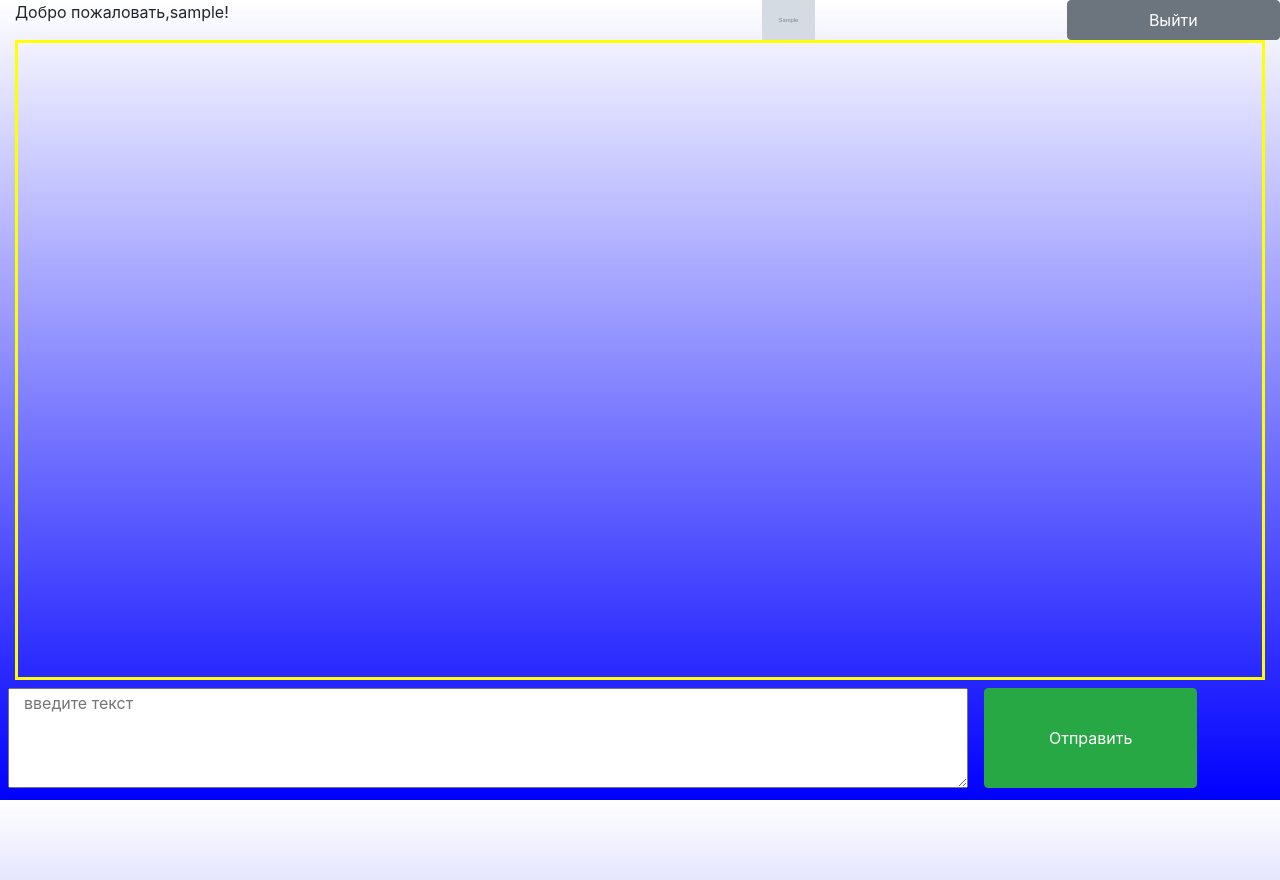
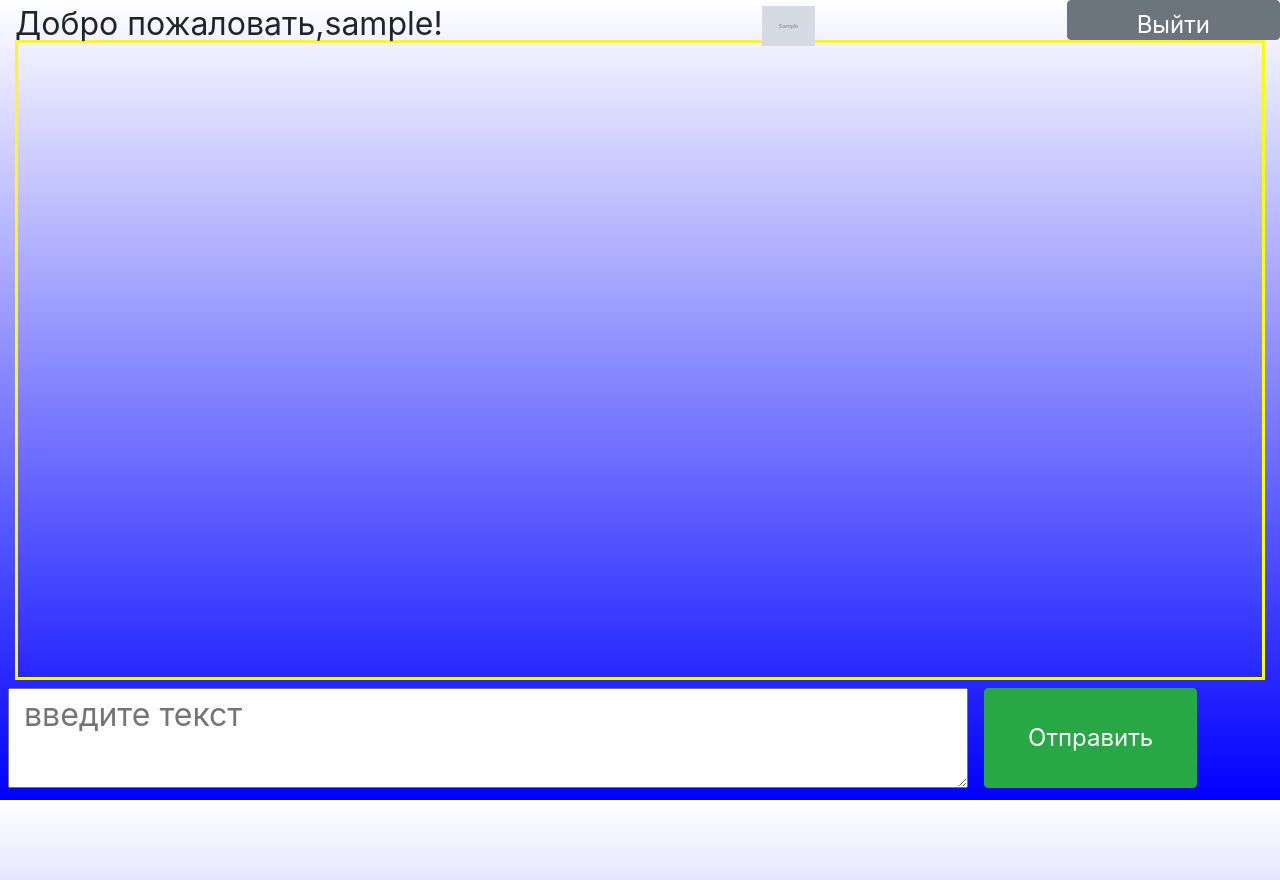
Before and after one commit to vutmu/webchat_local, a Flask app: page /base in a window 1280 px wide. Run offline with Flask 2, Linux system fonts and the light colour scheme; the visitor is signed in with stand-in values (Sample User, id 1); grey boxes marked "Sample" are stand-in pictures; a database or web service that is not in the repository returns one stand-in record (values such as "Sample title"); some libraries are stand-ins or nearby versions.

Commit message:
css edit

```diff
--- a/app/static/styles/base.css
+++ b/app/static/styles/base.css
@@ -5,6 +5,7 @@
     padding: 5px 20px 5px 5px;
     border: solid 1px #a51616;
     float: left;
+    min-height: 25%;
 }
 
 .messblock > * {
@@ -30,4 +31,13 @@
 }
 .x1 {
     height: 5%;
+    font-size: 2rem;
+
 }
+.x3 {
+    font-size: 2rem;
+
+}
+.btn {
+    font-size: 1.5rem;
+}
--- a/app/templates/base.html
+++ b/app/templates/base.html
@@ -50,7 +50,7 @@
             {
                 let mess_id=value['id']
                 let ref="../profile/"+value['author']
-                let d=$('<div>').attr("id",mess_id).attr("class","h-25 w-100 messblock")
+                let d=$('<div>').attr("id",mess_id).attr("class","w-100 messblock")
                 $('.messages').append(d);
                 let avatar=value['avatar']
                 let a= $('<a><img class = "img-fluid rounded-circle" src='+avatar+' alt="avatar"></a>').attr("href",ref).attr("class","ref")
```
